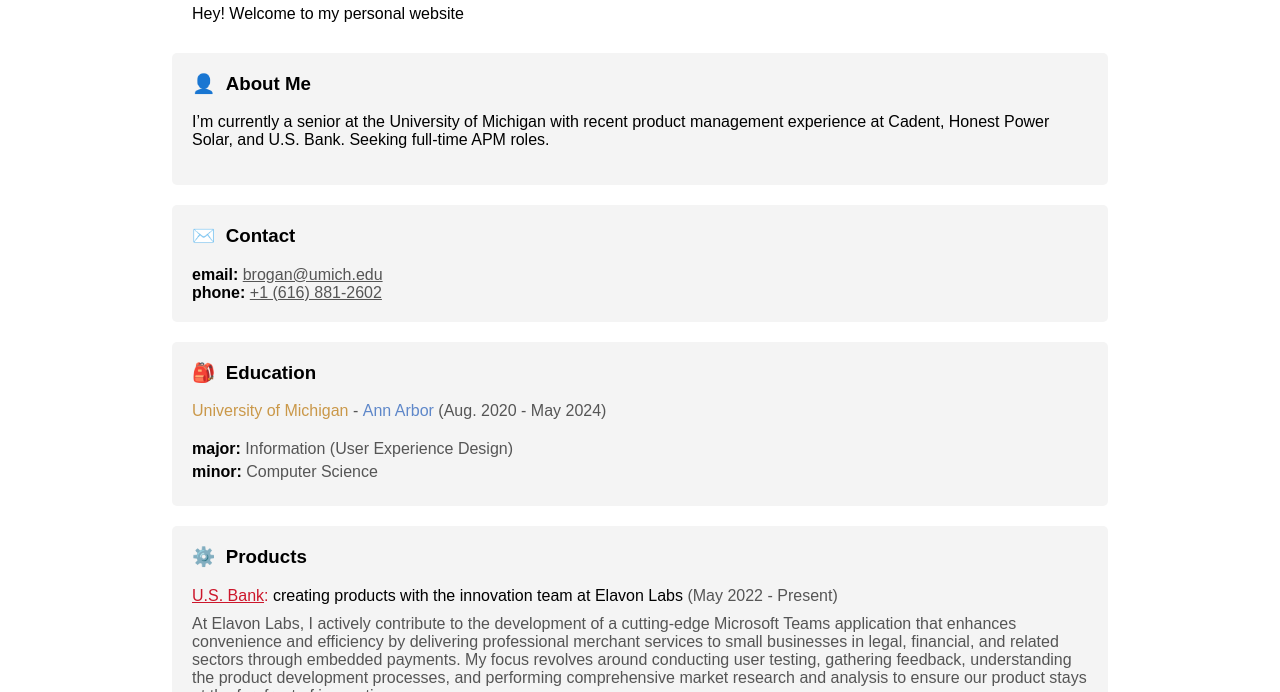
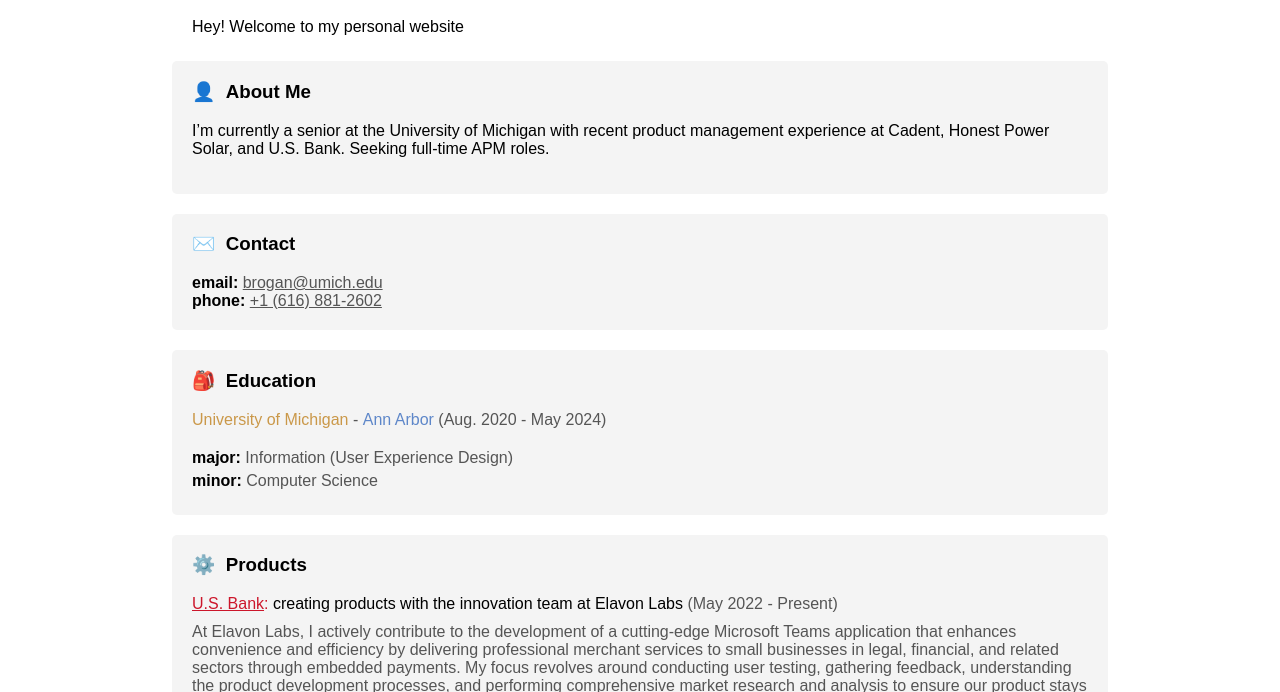
Before and after one commit to bkaczkofsky/bkaczkofsky.github.io, a plain HTML site: page index.html in a window 1280 px wide. Shown: the part 408-1100 px from the top of the page. Drawn offline with Linux system fonts and the light colour scheme.

Commit message:
style changes

```diff
--- a/index.html
+++ b/index.html
@@ -1,5 +1,5 @@
 <!DOCTYPE html>
-<html>
+<html lang="en">
 <head>
   <title>Brogan's Portfolio</title>
   <link rel="stylesheet" href="style.css">
@@ -20,7 +20,7 @@
 
       <div id="title-wrapper" class="box">
         <h1>Brogan Kaczkofsky</h1>
-        <p>Hey! Welcome to my personal website</p>
+        <h2>Hey! Welcome to my personal website</h2>
       </div>
 
   <div id="about" class="box">
--- a/style.css
+++ b/style.css
@@ -30,6 +30,12 @@ header {
 h1 {
   padding-bottom: 20px;
   margin: 0;
+}
+
+h2 {
+  margin-bottom: -5px;
+  font-weight: 300;
+  font-size: medium;
 }
 
 .bold {
```
